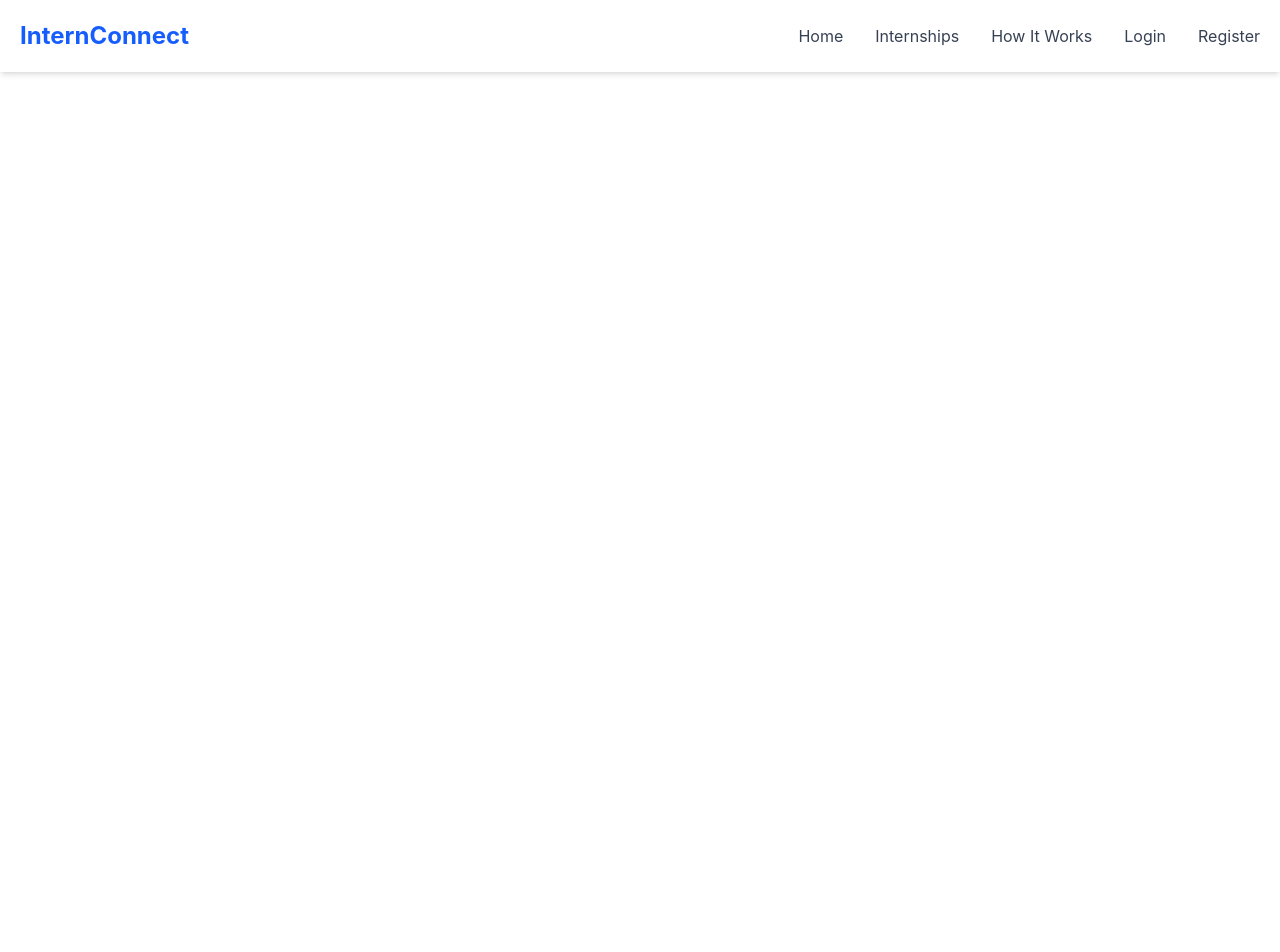
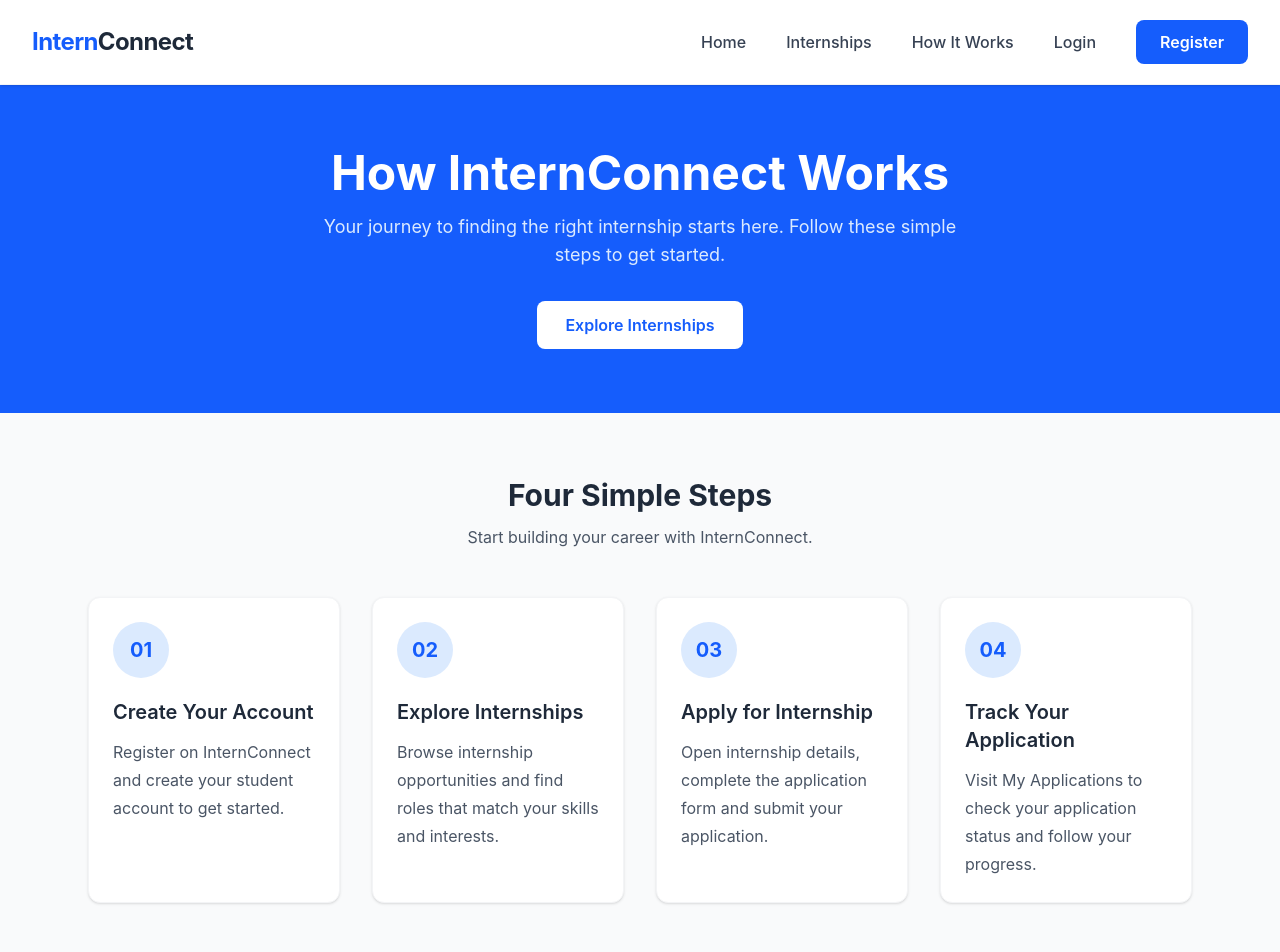
Before and after one commit to Anshu-webdev13/InterenConnect-Project, a React (Vite) app in the folder internconnect/: page /howitwork in a window 1280 px wide. Shown: the top 952 px of the page. Before the commit the page ends 800 px from the top, so only its background shows below. Built offline with nearby package versions, Linux system fonts and the light colour scheme.

Commit message:
Add Login page and howitwork page

```diff
--- a/internconnect/src/App.jsx
+++ b/internconnect/src/App.jsx
@@ -13,6 +13,8 @@ import EditProfile from "./pages/EditProfile.jsx";
 import Notification from "./pages/Notification.jsx";
 import AdminDashboard from "./pages/AdminDashboard.jsx";
 import Register from "./pages/Register.jsx";
+import Login from "./pages/Login.jsx";
+import HowItWorks from "./pages/HowItWorks.jsx";
 
 const App = () => {
   return (
@@ -31,6 +33,8 @@ const App = () => {
         <Route path="/notifications" element={<Notification />} />
         <Route path="/admindashboard" element={<AdminDashboard />} />
         <Route path="/register" element={<Register />} />
+        <Route path="/login" element={<Login />} />
+        <Route path="/howitwork" element={<HowItWorks />} />
       </Routes>
     </div>
   );
--- a/internconnect/src/components/Navbar.jsx
+++ b/internconnect/src/components/Navbar.jsx
@@ -1,29 +1,99 @@
-import React from 'react'
-import {Link} from 'react-router-dom'
+import React, { useState, useEffect } from "react";
+import { Link, useNavigate } from "react-router-dom";
 
 const Navbar = () => {
+  const navigate = useNavigate();
+
+  const [currentUser, setCurrentUser] = useState(() => {
+    return JSON.parse(localStorage.getItem("currentUser") || "null");
+  });
+
+  useEffect(() => {
+    const updateUser = () => {
+      setCurrentUser(JSON.parse(localStorage.getItem("currentUser") || "null"));
+    };
+
+    window.addEventListener("userLogin", updateUser);
+    window.addEventListener("userLogout", updateUser);
+
+    return () => {
+      window.removeEventListener("userLogin", updateUser);
+      window.removeEventListener("userLogout", updateUser);
+    };
+  }, []);
+
+  const handleLogout = () => {
+    localStorage.removeItem("currentUser");
+    setCurrentUser(null);
+    window.dispatchEvent(new Event("userLogout"));
+    navigate("/");
+  };
+
+  const linkStyle =
+    "whitespace-nowrap text-base font-medium text-gray-700 transition duration-200 hover:text-blue-600";
+
   return (
-    <div className="bg-white flex justify-between px-5 py-5 shadow-md items-center">
-      <h2 className="text-2xl font-bold text-blue-600">InternConnect</h2>
-      <div className="flex items-center gap-8">
-        <Link to="/" className="text-gray-700 hover:text-blue-600">
+    <nav className="sticky top-0 z-50 w-full border-b border-gray-100 bg-white shadow-sm">
+      <div className="mx-auto flex max-w-screen-2xl flex-wrap items-center justify-between gap-x-12 gap-y-4 px-8 py-5">
+        {/* Logo */}
+        <Link to="/" className="shrink-0 text-2xl font-bold tracking-tight">
+          <span className="text-blue-600">Intern</span>
+          <span className="text-gray-800">Connect</span>
+        </Link>
+
+        {/* Navigation Links */}
+        <div className="flex flex-wrap items-center justify-center gap-x-10 gap-y-4">
+          <Link to="/" className={linkStyle}>
             Home
           </Link>
-        <Link to="/internships" className="text-gray-700 hover:text-blue-600">
+
+          <Link to="/internships" className={linkStyle}>
             Internships
           </Link>
-        <Link to="/how-it-works" className="text-gray-700 hover:text-blue-600">
+
+          <Link to="/how-it-works" className={linkStyle}>
             How It Works
           </Link>
-        <Link to="/login" className="text-gray-700 hover:text-blue-600">
+
+          {currentUser ? (
+            <>
+              <Link to="/studentdashboard" className={linkStyle}>
+                Dashboard
+              </Link>
+
+              <Link to="/myapplications" className={linkStyle}>
+                My Applications
+              </Link>
+
+              <span className="whitespace-nowrap text-base font-semibold text-blue-600">
+                Hi, {currentUser.name}
+              </span>
+
+              <button
+                onClick={handleLogout}
+                className="whitespace-nowrap rounded-lg bg-red-500 px-5 py-2.5 text-base font-semibold text-white transition duration-200 hover:bg-red-600"
+              >
+                Logout
+              </button>
+            </>
+          ) : (
+            <>
+              <Link to="/login" className={linkStyle}>
                 Login
               </Link>
-        <Link to="/register" className="text-gray-700 hover:text-blue-600">
+
+              <Link
+                to="/register"
+                className="whitespace-nowrap rounded-lg bg-blue-600 px-6 py-2.5 text-base font-semibold text-white transition duration-200 hover:bg-blue-700"
+              >
                 Register
               </Link>
+            </>
+          )}
         </div>
       </div>
+    </nav>
   );
-}
+};
 
-export default Navbar
+export default Navbar;
--- /dev/null
+++ b/internconnect/src/pages/HowItWorks.jsx
@@ -0,0 +1,109 @@
+import React from "react";
+import { Link } from "react-router-dom";
+
+const HowItWorks = () => {
+  const steps = [
+    {
+      number: "01",
+      title: "Create Your Account",
+      description:
+        "Register on InternConnect and create your student account to get started.",
+    },
+    {
+      number: "02",
+      title: "Explore Internships",
+      description:
+        "Browse internship opportunities and find roles that match your skills and interests.",
+    },
+    {
+      number: "03",
+      title: "Apply for Internship",
+      description:
+        "Open internship details, complete the application form and submit your application.",
+    },
+    {
+      number: "04",
+      title: "Track Your Application",
+      description:
+        "Visit My Applications to check your application status and follow your progress.",
+    },
+  ];
+
+  return (
+    <div className="min-h-screen bg-gray-50">
+      {/* Hero Section */}
+      <section className="bg-blue-600 px-6 py-16 text-center text-white">
+        <h1 className="text-4xl font-bold md:text-5xl">
+          How InternConnect Works
+        </h1>
+
+        <p className="mx-auto mt-4 max-w-2xl text-lg text-blue-100">
+          Your journey to finding the right internship starts here. Follow these
+          simple steps to get started.
+        </p>
+
+        <Link
+          to="/internships"
+          className="mt-8 inline-block rounded-lg bg-white px-7 py-3 font-semibold text-blue-600 transition hover:bg-blue-50"
+        >
+          Explore Internships
+        </Link>
+      </section>
+
+      {/* Steps Section */}
+      <section className="mx-auto max-w-6xl px-6 py-16">
+        <div className="mb-12 text-center">
+          <h2 className="text-3xl font-bold text-gray-800">
+            Four Simple Steps
+          </h2>
+
+          <p className="mt-3 text-gray-600">
+            Start building your career with InternConnect.
+          </p>
+        </div>
+
+        <div className="grid gap-8 sm:grid-cols-2 lg:grid-cols-4">
+          {steps.map((step) => (
+            <div
+              key={step.number}
+              className="rounded-xl border border-gray-100 bg-white p-6 shadow-sm transition duration-300 hover:-translate-y-1 hover:shadow-lg"
+            >
+              <div className="mb-5 flex h-14 w-14 items-center justify-center rounded-full bg-blue-100 text-xl font-bold text-blue-600">
+                {step.number}
+              </div>
+
+              <h3 className="text-xl font-semibold text-gray-800">
+                {step.title}
+              </h3>
+
+              <p className="mt-3 leading-7 text-gray-600">{step.description}</p>
+            </div>
+          ))}
+        </div>
+      </section>
+
+      {/* Call to Action */}
+      <section className="px-6 pb-16">
+        <div className="mx-auto max-w-5xl rounded-2xl bg-white px-6 py-10 text-center shadow-sm">
+          <h2 className="text-3xl font-bold text-gray-800">
+            Ready to Start Your Journey?
+          </h2>
+
+          <p className="mt-4 text-gray-600">
+            Discover opportunities, gain experience and take the next step
+            toward your career goals.
+          </p>
+
+          <Link
+            to="/internships"
+            className="mt-6 inline-block rounded-lg bg-blue-600 px-7 py-3 font-semibold text-white transition hover:bg-blue-700"
+          >
+            Find Internships
+          </Link>
+        </div>
+      </section>
+    </div>
+  );
+};
+
+export default HowItWorks;
--- a/internconnect/src/pages/Login.jsx
+++ b/internconnect/src/pages/Login.jsx
@@ -0,0 +1,104 @@
+import React, { useState } from "react";
+import { Link, useNavigate } from "react-router-dom";
+
+const Login = () => {
+  const navigate = useNavigate();
+
+  const [email, setEmail] = useState("");
+  const [password, setPassword] = useState("");
+
+  const handleSubmit = (e) => {
+    e.preventDefault();
+
+    const users = JSON.parse(localStorage.getItem("users") || "[]");
+
+    const loggedInUser = users.find(
+      (user) =>
+        user.email === email.trim().toLowerCase() && user.password === password,
+    );
+
+    if (!loggedInUser) {
+      alert("Invalid email or password. Please register first.");
+      return;
+    }
+
+    // Save the logged-in student's basic information
+    localStorage.setItem(
+      "currentUser",
+      JSON.stringify({
+        id: loggedInUser.id,
+        name: loggedInUser.name,
+        email: loggedInUser.email,
+      }),
+    );
+    window.dispatchEvent(new Event("userLogin"));
+
+    alert("Login successful! Welcome to InternConnect.");
+    navigate("/studentdashboard");
+  };
+
+  return (
+    <div className="flex min-h-screen items-center justify-center bg-gray-50 px-4 py-12">
+      <div className="w-full max-w-md rounded-xl bg-white p-8 shadow-md">
+        <div className="mb-6 text-center">
+          <h1 className="text-3xl font-bold text-gray-800">Welcome Back!</h1>
+
+          <p className="mt-2 text-gray-600">
+            Login to your InternConnect account
+          </p>
+        </div>
+
+        <form onSubmit={handleSubmit} className="space-y-5">
+          <div>
+            <label className="mb-2 block font-medium text-gray-700">
+              Email Address
+            </label>
+
+            <input
+              type="email"
+              value={email}
+              onChange={(e) => setEmail(e.target.value)}
+              placeholder="Enter your registered email"
+              required
+              className="w-full rounded-lg border px-4 py-3 outline-none focus:border-blue-500"
+            />
+          </div>
+
+          <div>
+            <label className="mb-2 block font-medium text-gray-700">
+              Password
+            </label>
+
+            <input
+              type="password"
+              value={password}
+              onChange={(e) => setPassword(e.target.value)}
+              placeholder="Enter your password"
+              required
+              className="w-full rounded-lg border px-4 py-3 outline-none focus:border-blue-500"
+            />
+          </div>
+
+          <button
+            type="submit"
+            className="w-full rounded-lg bg-blue-600 py-3 font-semibold text-white transition hover:bg-blue-700"
+          >
+            Login
+          </button>
+        </form>
+
+        <p className="mt-6 text-center text-gray-600">
+          Don't have an account?{" "}
+          <Link
+            to="/register"
+            className="font-semibold text-blue-600 hover:underline"
+          >
+            Register
+          </Link>
+        </p>
+      </div>
+    </div>
+  );
+};
+
+export default Login;
```
Lines whose indentation alone changed are shown as unchanged.
